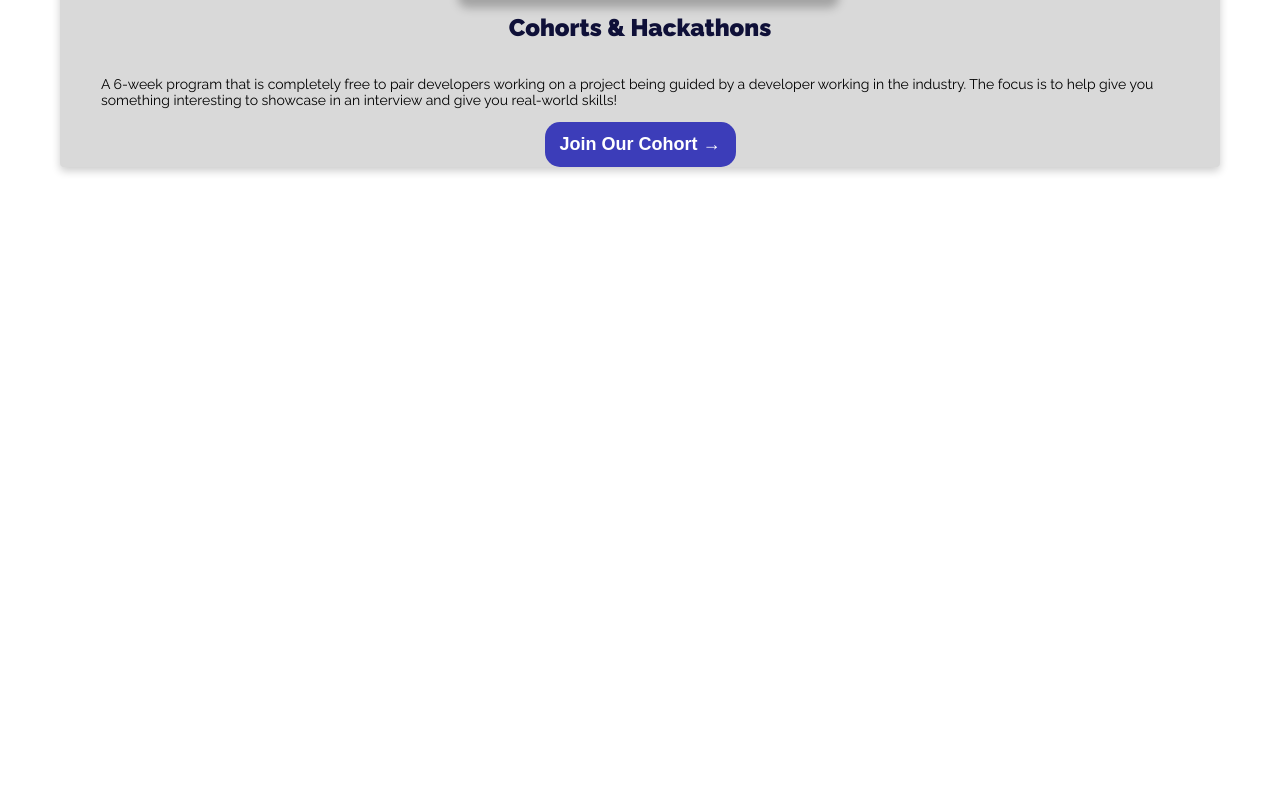
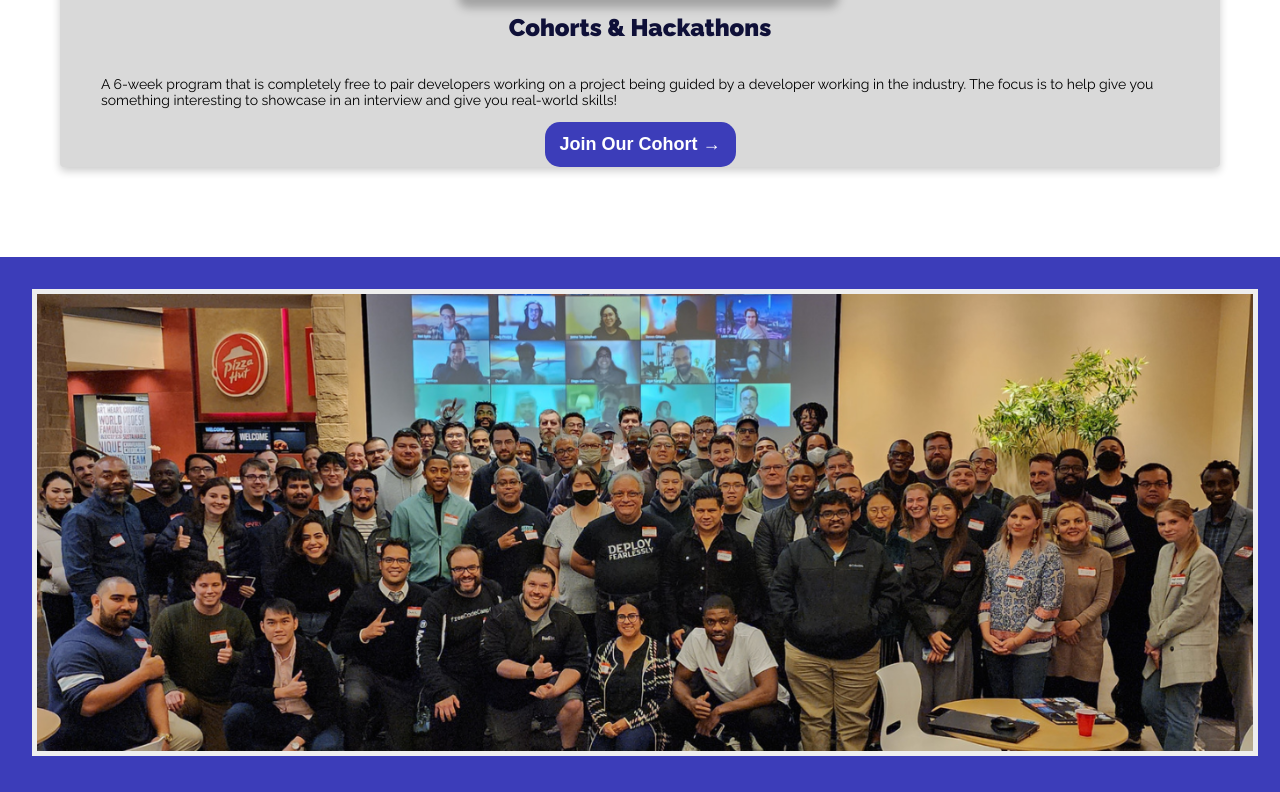
Before and after one commit to dallassoftwaredevelopers/DSDsite, a Next.js app: page / in a window 1280 px wide. Shown: the part 2367-3159 px from the top of the page. Before the commit the page ends 2624 px from the top, so only its background shows below. Built offline with nearby package versions, Linux system fonts and the light colour scheme.

Commit message:
#73 - add group photo img to main page

```diff
--- /dev/null
+++ b/src/app/components/groupPhotoSection/groupPhotoSection.module.css
@@ -0,0 +1,17 @@
+@import url('https://fonts.googleapis.com/css2?family=Raleway:wght@800&display=swap');
+
+.groupPhotoSection {
+  background-color: #3c3db9;
+  display: flex;
+  align-items: center;
+  justify-content: center;
+  padding: 2em;
+}
+
+.groupPhotoImg {
+  border: #eeeeee 5px solid;
+  width: 100%;
+  height: auto;
+  justify-content: center;
+  align-items: center;
+}
--- /dev/null
+++ b/src/app/components/groupPhotoSection/groupPhotoSection.tsx
@@ -0,0 +1,22 @@
+'use client';
+
+import React from 'react';
+import styles from './groupPhotoSection.module.css';
+import Image from 'next/image';
+import { detectContentType } from 'next/dist/server/image-optimizer';
+
+export default function GroupPhotoSection({ label }: { label: string }) {
+  return (
+    <div className={styles.groupPhotoSection} data-testid='groupPhoto'>
+      <div className={styles.mobileGroupPhotoImage}>
+        <Image
+          className={styles.groupPhotoImg}
+          src='/assets/meetupGroupShot5.png'
+          alt='Meetup Group Shot image'
+          width={1450}
+          height={500}
+        />
+      </div>
+    </div>
+  );
+}
--- a/src/app/page.tsx
+++ b/src/app/page.tsx
@@ -3,6 +3,7 @@ import BannerSection from './components/bannerSection/bannerSection';
 import HeroSection from './components/heroSection/heroSection';
 import Navbar from './components/navbar/navbar';
 import styles from './page.module.css';
+import GroupPhotoSection from './components/groupPhotoSection/groupPhotoSection';
 
 export default function Home() {
   const labelMap = {
@@ -41,6 +42,7 @@ export default function Home() {
       <HeroSection label={labelMap.lblHero} />
       <BannerSection label={labelMap} />
       <CardsSection label={labelMap} />
+      <GroupPhotoSection label='' />
     </main>
   );
 }
```
Also changed, not shown: 1 other file (tests, documents, lock files or other folders).
